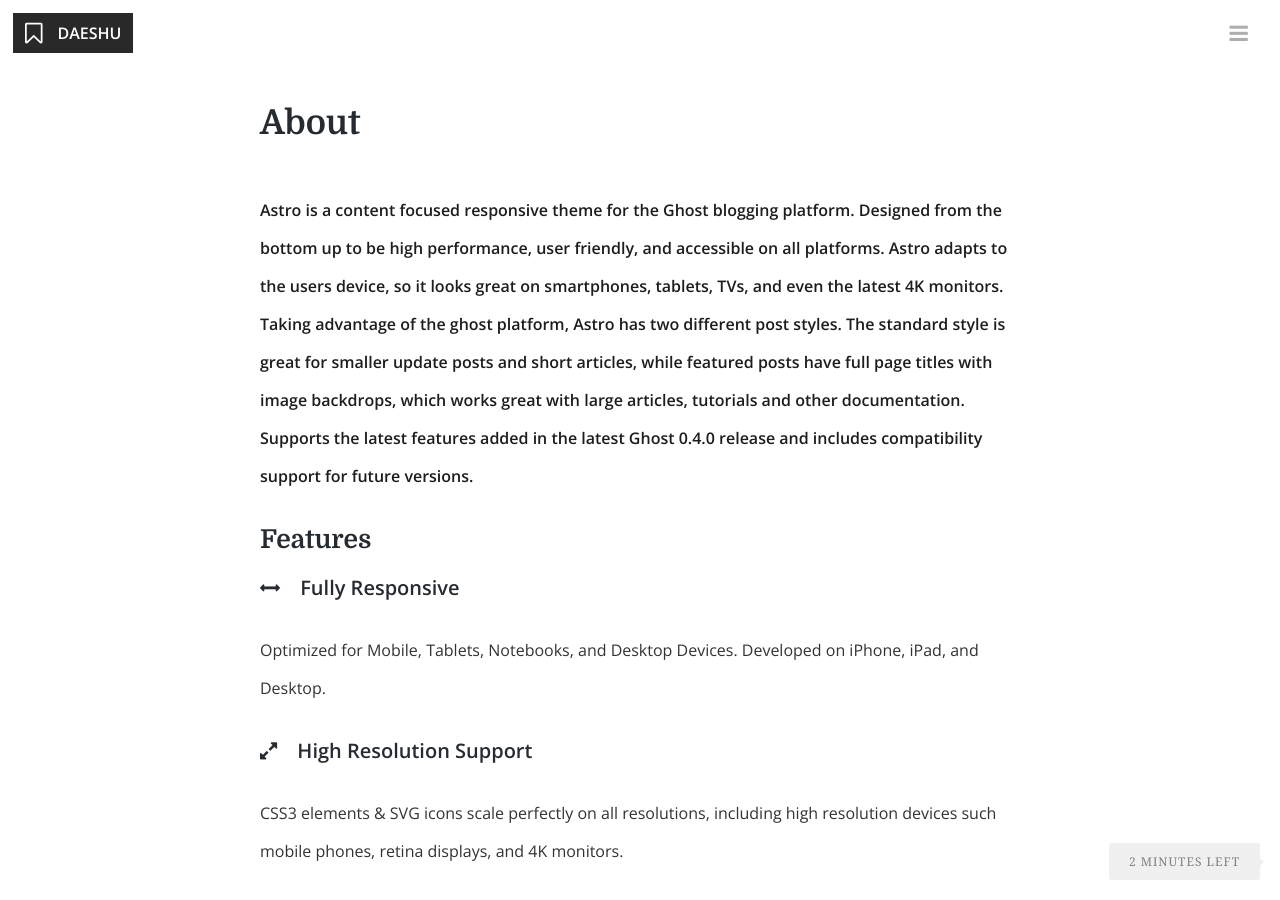
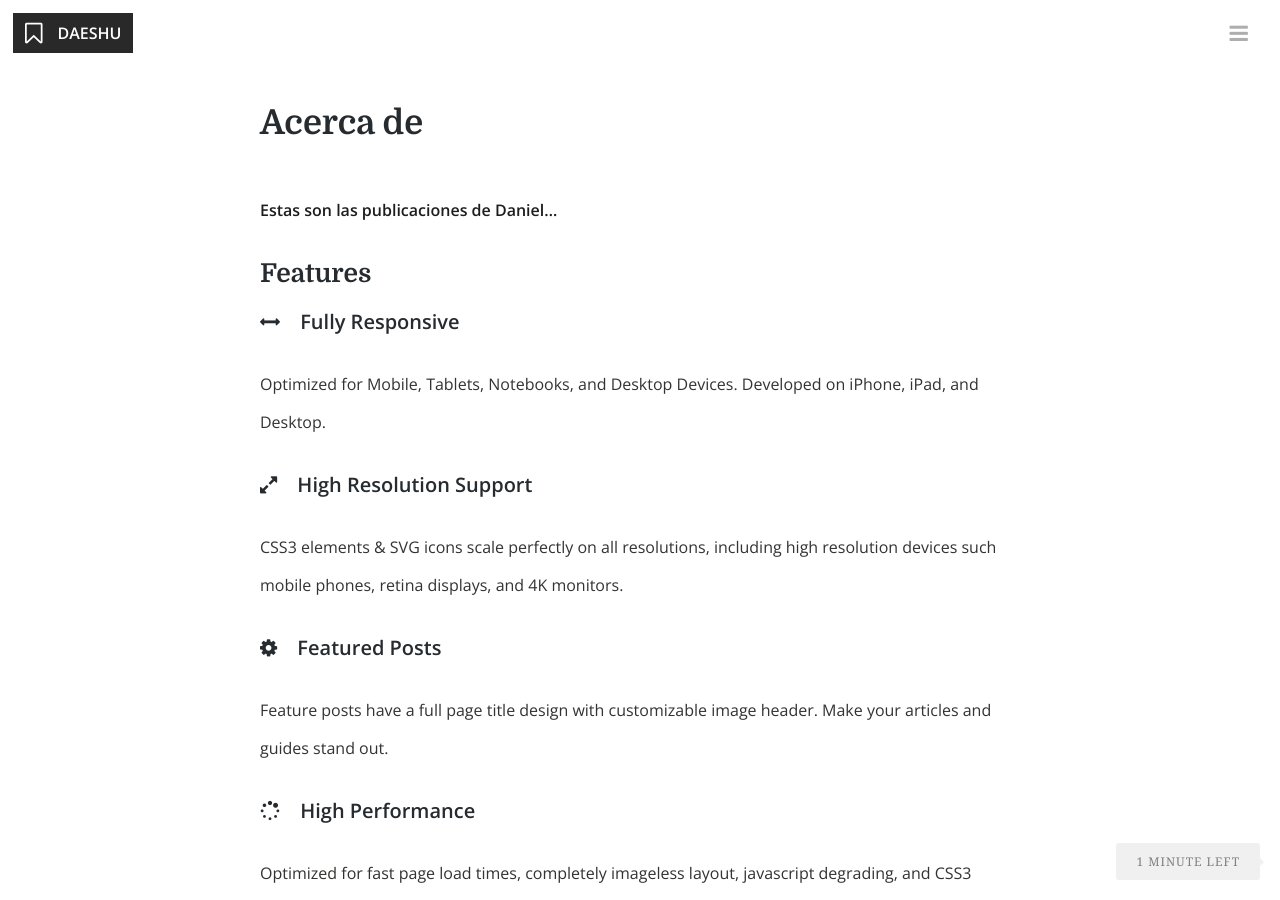
Before and after one commit to daeshu/a, a Jekyll site: the page built from about.md, in a window 1280 px wide and 900 px high. Built offline with Jekyll 4.4.1, drawn with Linux system fonts in a browser that asks for light colours; nearby versions of some CDN libraries.

Commit message:
Add files via upload

```diff
--- a/about.md
+++ b/about.md
@@ -1,12 +1,11 @@
 ---
 layout: page
-title: About
-permalink: /about/
+title: Acerca de
+permalink: /acerca-de/
 comments: false
 ---
 
-Astro is a content focused responsive theme for the Ghost blogging platform. Designed from the bottom up to be high performance, user friendly, and accessible on all platforms. Astro adapts to the users device, so it looks great on smartphones, tablets, TVs, and even the latest 4K monitors. Taking advantage of the ghost platform, Astro has two different post styles. The standard style is great for smaller update posts and short articles, while featured posts have full page titles with image backdrops, which works great with large articles, tutorials and other documentation. Supports the latest features added in the latest Ghost 0.4.0 release and includes compatibility support for future versions.
-
+Estas son las publicaciones de Daniel...
 ## Features
 
 #### <i class="fa fa-arrows-h"></i> Fully Responsive
```
